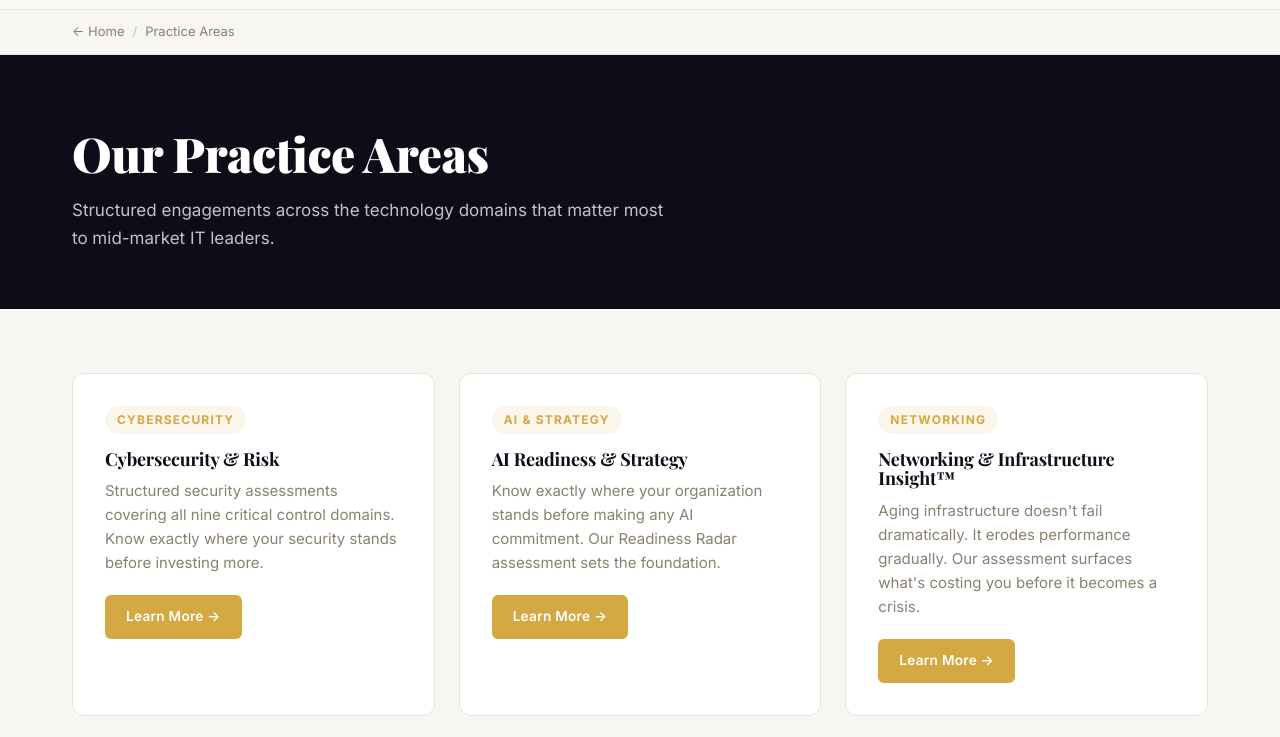
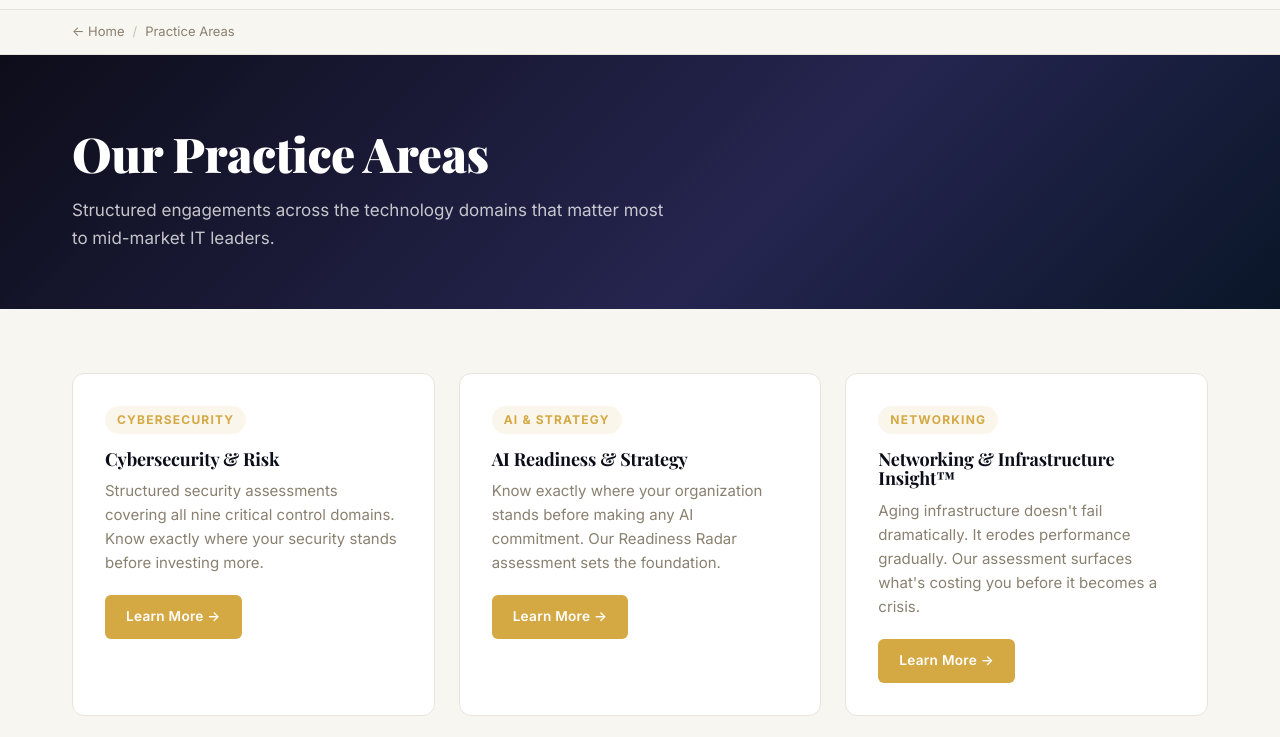
Before and after one commit to lesleykingsley/lam-technology-website, a plain HTML site: page practice-areas/index.html in a window 1280 px wide. Shown: the part 61-798 px from the top of the page. Drawn offline with nearby package versions, Linux system fonts and the light colour scheme; a web font is replaced by a local one.

Commit message:
Apply unified hero gradient to Practice Areas

```diff
--- a/practice-areas/index.html
+++ b/practice-areas/index.html
@@ -30,7 +30,7 @@ img{max-width:100%;display:block}
 .bc-bar{background:var(--off);border-bottom:1px solid var(--g2);padding:12px 0;font-size:13px;color:var(--g6);margin-top:70px}
 .bc-bar a{color:var(--g6);transition:color .2s}.bc-bar a:hover{color:var(--red)}
 .bc-bar span{color:var(--g4);margin:0 8px}
-.page-hero{background:var(--dark);color:#fff;padding:72px 0 56px}
+.page-hero{background:linear-gradient(135deg,var(--nd) 0%,var(--nm) 60%,var(--ne) 100%);color:#fff;padding:72px 0 56px}
 .page-hero h1{font-size:clamp(2rem,4vw,3rem);font-weight:800;margin-bottom:16px}
 .page-hero p{font-size:17px;color:rgba(255,255,255,.75);max-width:600px}
 .practices-grid{padding:64px 0;background:var(--off)}
```
